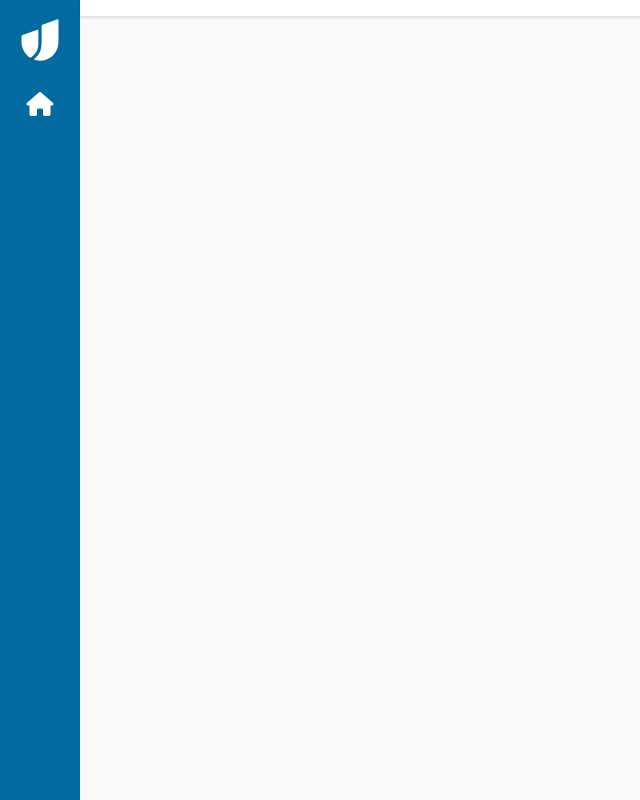
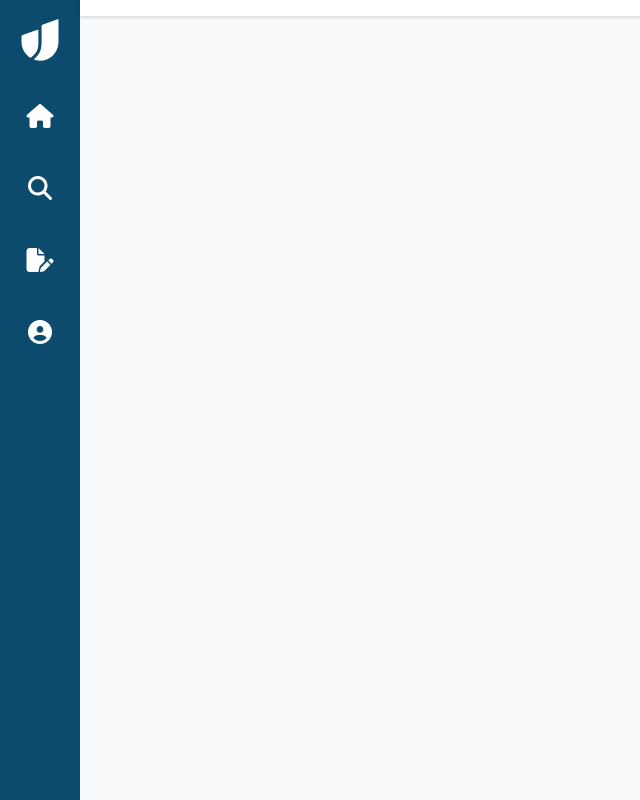
Before and after one commit to PalomaHernandez/DataDefenders-js, a Vue app: page / in a window 1280 px wide. Shown: the whole page, without its empty margins (0-640 px from the left). Built offline with nearby package versions, Linux system fonts and the light colour scheme.

Commit message:
Bain-storming updates.
- UI.
- Config.

```diff
--- a/package.json
+++ b/package.json
@@ -7,7 +7,7 @@
     "build": "run-p type-check build-only",
     "preview": "vite preview",
     "build-only": "vite build",
-    "type-check": "vue-tsc --noEmit -p tsconfig.node.json --composite false"
+    "type-check": "vue-tsc --noEmit -p tsconfig.json --composite false"
   },
   "dependencies": {
     "@fortawesome/fontawesome-free": "^6.4.0",
--- a/src/App.vue
+++ b/src/App.vue
@@ -1,12 +1,21 @@
 <template>
 	<main class="flex">
-		<aside class="h-screen w-fit flex flex-col bg-sky-700">
+		<aside class="h-screen w-fit flex flex-col bg-sky-900">
 			<div class="flex justify-center p-4">
 				<img alt="Vue logo" class="h-12" src="@/assets/logos/um-white.svg">
 			</div>
 			<nav class="main-nav flex-grow overflow-y-auto">
 				<RouterLink :to="{name: 'home'}">
 					<i class="fa-solid fa-home"></i>
+				</RouterLink>
+				<RouterLink :to="{name: 'home'}">
+					<i class="fa-solid fa-search"></i>
+				</RouterLink>
+				<RouterLink :to="{name: 'home'}">
+					<i class="fa-solid fa-file-edit"></i>
+				</RouterLink>
+				<RouterLink :to="{name: 'home'}">
+					<i class="fa-solid fa-user-circle"></i>
 				</RouterLink>
 			</nav>
 		</aside>
@@ -15,7 +24,13 @@
 				<div class="flex-grow">
 					<slot name="title"/>
 				</div>
-				<slot name="status"/>
+				<div class="fixed lg:relative left-0 bottom-14 lg:left-auto lg:bottom-auto p-5 lg:p-0 z-20 w-full lg:w-auto">
+					<div class="relative w-full lg:w-auto">
+						<div class="absolute lg:relative w-full lg:w-auto">
+							<slot name="status"/>
+						</div>
+					</div>
+				</div>
 				<slot name="tools"/>
 			</header>
 			<section class="flex-grow overflow-y-auto bg-gray-50">
--- a/src/assets/main.css
+++ b/src/assets/main.css
@@ -3,5 +3,5 @@
 @tailwind utilities;
 
 .main-nav > a {
-	@apply p-3 text-white text-2xl flex justify-center items-center hover:bg-sky-600
+	@apply px-3 py-6 text-white text-2xl flex justify-center items-center hover:bg-sky-800
 }
```
